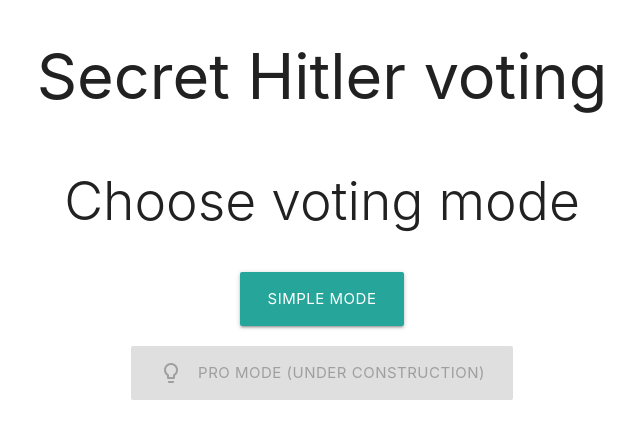
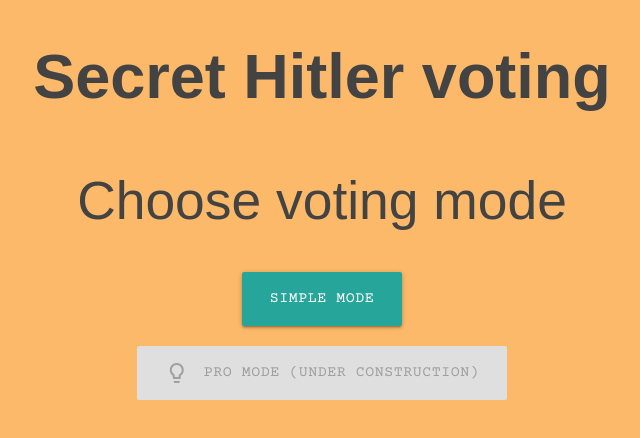
Before and after one commit to Arty233/SH-vote, a React (Create React App) app in the folder client/: page / in a window 1280 px wide. Shown: the top 438 px of the page, without its empty margins (318-958 px from the left). Built offline with nearby package versions, Linux system fonts and the light colour scheme.

Commit message:
add fonts

```diff
--- /dev/null
+++ b/client/src/assets/styles/fonts.css
@@ -0,0 +1,14 @@
+@font-face {
+    font-family: "Courier Prime";
+    src: url('../fonts/Courier_Prime/CourierPrime-Regular.ttf');
+}
+
+body {
+    font-family: 'Courier Prime', 'Open Sans', sans-serif;
+}
+
+h1, h2 {
+    font-family: sans-serif;
+    font-weight: bold;
+    color: #434343;
+}
--- a/client/src/index.css
+++ b/client/src/index.css
@@ -1,8 +1,11 @@
+@import '../src/assets/styles/fonts.css';
+
+html {
+  background-color: #FBB969;
+}
+
 body {
   margin: 0;
-  font-family: -apple-system, BlinkMacSystemFont, 'Segoe UI', 'Roboto', 'Oxygen',
-    'Ubuntu', 'Cantarell', 'Fira Sans', 'Droid Sans', 'Helvetica Neue',
-    sans-serif;
   -webkit-font-smoothing: antialiased;
   -moz-osx-font-smoothing: grayscale;
 }
```
Also changed, not shown: client/src/assets/fonts/Courier_Prime/CourierPrime-Regular.ttf (added).
